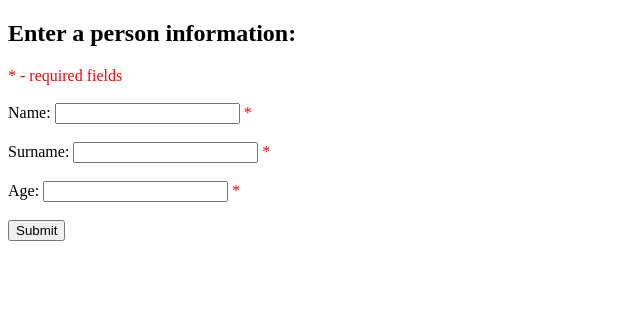
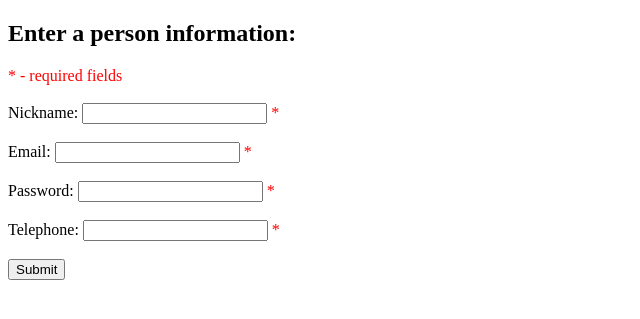
Before and after one commit to Ellywynn/learning-php, a PHP site: page /mysql.php in a window 1280 px wide. Shown: the top 319 px of the page, without its empty margins (0-640 px from the left). Run offline with PHP 8.4, Linux system fonts and the light colour scheme; data that the repository does not hold is empty.

Commit message:
secure working form with mysql connection

```diff
--- a/mysql.php
+++ b/mysql.php
@@ -13,43 +13,125 @@
 
     <?php
 
-    // declare global variables
-    // defaults
-    $name = $age = $surname = "";
-    // errors
-    $nameError = $surnameError = $ageError = "";
+    // declare global variables and set them to empty values
+    $nickname = $email = $password = $telephone = "";
+    // error variables
+    $nicknameError = $emailError = $passwordError = $telephoneError = "";
+
+    // checks for form validation
+    $success = true;
 
     // if there is POST request, check form
     if ($_SERVER['REQUEST_METHOD'] === 'POST') {
         // if name is empty, require it
-        if (empty($_POST['name'])) {
-            $nameError = "Name is required";
+        if (empty($_POST['nickname'])) {
+            $nicknameError = "Nickname is required";
+            $success = false;
         } else {
-            // else check name and match with regex
-            $name = checkInput($_POST['name']);
+            // else check nickname and match with regex
+            $nickname = checkInput($_POST['nickname']);
 
-            if (!preg_match("/^[a-zA-Z]/", $name))
-                $nameErr = "Only letters and white space allowed";
+            if (!preg_match("/^[a-zA-Z0-9]{4,20}/", $nickname)) {
+                $nicknameError = "Only digits and letters allowed(at least 4)";
+                $success = false;
+            }
         }
 
-        if (empty($_POST['surname'])) {
-            $surnameError = "Surname is required";
+        // email validation
+        if (empty($_POST['email'])) {
+            $emailError = "Email is required";
+            $success = false;
         } else {
-            $surname = checkInput($_POST['surname']);
+            $email = checkInput($_POST['email']);
 
-            if (!preg_match("/^[a-zA-Z]/", $surname))
-                $surnameError = "Only letters and white space allowed";
+            if (!filter_var($email, FILTER_VALIDATE_EMAIL)) {
+                $emailError = "Invalid email format";
+                $success = false;
+            }
         }
 
-        if (empty($_POST['age'])) {
-            $ageError = "Age is required";
+        if (empty($_POST['password'])) {
+            $passwordError = "Password is required";
+            $success = false;
         } else {
-            $age = checkInput($_POST['age']);
+            $password = checkInput($_POST['password']);
 
-            if (!preg_match("/^[0-9]/", $age))
-                $ageError = "Only numbers are allowed";
+            if (!preg_match("/^[a-zA-Z0-9]{6,20}$/", $password)) {
+                $passwordError = "Password must be 6-20 letters";
+                $success = false;
+            }
+        }
+
+        if (empty($_POST['telephone'])) {
+            $telephoneError = "Password is required";
+            $success = false;
+        } else {
+            $telephone = checkInput($_POST['telephone']);
+
+            if (!preg_match("/^[0-9]{10}$/", $telephone)) {
+                $telephoneError = "Only digits are allowed";
+                $success = false;
+            }
+        }
+
+        // if form is valid, save information into the database
+        if ($success) {
+            /* database connection */
+
+            // db config
+            $dbserver = "localhost";
+            $dbusername = "root";
+            $dbpassword = "";
+            $dbname = "test";
+            $dbport = 3306;
+
+            try {
+                // try to connect
+                $pdo = new PDO("mysql:host=$dbserver;port=$dbport;dbname=$dbname", $dbusername, $dbpassword);
+
+                // set the error mode
+                $pdo->setAttribute(PDO::ATTR_ERRMODE, PDO::ERRMODE_EXCEPTION);
+
+                $pdo->exec("CREATE DATABASE IF NOT EXISTS $dbname");
+                $pdo->exec("CREATE TABLE IF NOT EXISTS persons(
+        personId INT NOT NULL AUTO_INCREMENT,
+        nickname VARCHAR(40) NOT NULL,
+        email VARCHAR(255) NOT NULL,
+        password VARCHAR(80) NOT NULL,
+        telephone VARCHAR(12) NOT NULL,
+        PRIMARY KEY(personId)
+    )");
+
+                $statement = $pdo->prepare("INSERT INTO persons(nickname, email, password, telephone)
+            VALUES (:nickname, :email, :password, :telephone)");
+
+                $encryptedPassword = password_hash($password, PASSWORD_DEFAULT);
+
+                $statement->bindParam(':nickname', $nickname);
+                $statement->bindParam(':email', $email);
+                $statement->bindParam(':password', $encryptedPassword);
+                $statement->bindParam(':telephone', $telephone);
+
+                $statement->execute();
+
+                // $statement = $pdo->prepare("SELECT password FROM persons WHERE nickname='ellywynn'");
+                // $statement->execute();
+
+                // $result = $statement->setFetchMode(PDO::FETCH_ASSOC);
+
+                // if (password_verify("abcd1234", $statement->fetchAll()[0]['password'])) {
+                //     echo "<h2>PASSWORD VERIFIED</h2>";
+                // }
+
+                // close the connection
+                $pdo = null;
+            } catch (PDOException $e) {
+                // if there is any error, print it
+                echo "Connection failed: " . $e->getMessage();
+            }
         }
     }
+
 
     // checks user input
     function checkInput($element)
@@ -75,80 +157,23 @@
 
     <form action="<?php htmlspecialchars($_SERVER['PHP_SELF']); ?>" method="POST">
         <div class="error">* - required fields</div> <br>
-        Name: <input type="text" name="name" value="<?php echo $name ?>">
-        <span class="error">* <?php echo $nameError; ?></span>
+        Nickname: <input type="text" name="nickname" value="<?php echo $nickname ?>" autocomplete="off" maxlength="20">
+        <span class="error">* <?php echo $nicknameError; ?></span>
         <br> <br>
 
-        Surname: <input type="text" name="surname" value="<?php echo $surname ?>">
-        <span class="error">* <?php echo $surnameError; ?></span>
+        Email: <input type="text" name="email" value="<?php echo $email ?>" autocomplete="off">
+        <span class="error">* <?php echo $emailError; ?></span>
         <br> <br>
 
-        Age: <input type="text" name="age" value="<?php echo $age ?>">
-        <span class="error">* <?php echo $ageError; ?></span>
+        Password: <input type="password" name="password" value="<?php echo $password ?>" autocomplete="off" maxlength="20">
+        <span class="error">* <?php echo $passwordError; ?></span>
+        <br> <br>
+
+        Telephone: <input type="text" name="telephone" value="<?php echo $telephone ?>" autocomplete="off" maxlength="10">
+        <span class="error">* <?php echo $telephoneError; ?></span>
         <br> <br>
         <input type="submit" name="submit" value="Submit">
     </form>
-
-    <?php
-
-    /* database connection */
-
-    // db config
-    $dbserver = "localhost";
-    $dbusername = "root";
-    $dbpassword = "kitsuNYA6996";
-    $dbname = "test";
-    $dbport = 3306;
-
-    try {
-        // try to connect
-        $pdo = new PDO("mysql:host=$dbserver;port=$dbport;dbname=$dbname", $dbusername, $dbpassword);
-
-        // set the error mode
-        $pdo->setAttribute(PDO::ATTR_ERRMODE, PDO::ERRMODE_EXCEPTION);
-
-        $pdo->exec("CREATE DATABASE IF NOT EXISTS $dbname");
-        $pdo->exec("CREATE TABLE IF NOT EXISTS persons(
-            personId INT NOT NULL AUTO_INCREMENT,
-            nickname VARCHAR(40) NOT NULL,
-            email VARCHAR(255) NOT NULL,
-            password VARCHAR(255) NOT NULL,
-            telephone VARCHAR(12) NOT NULL,
-            PRIMARY KEY(personId)
-        )");
-
-        //  $statement = $pdo->prepare("INSERT INTO persons(nickname, email, password, telephone)
-        //  VALUES (:nickname, :email, :password, :telephone)");
-
-        // $statement->bindParam(':nickname', $nickname);
-        // $statement->bindParam(':email', $email);
-        // $statement->bindParam(':password', $password);
-        // $statement->bindParam(':telephone', $telephone);
-
-        // $nickname = 'ellywynn';
-        // $email = 'whatisyouandme@mail.ru';
-        // $password = password_hash('abcd1234', PASSWORD_DEFAULT);
-        // $telephone = '12341234';
-        // $statement->execute();
-
-        $statement = $pdo->prepare("SELECT password FROM persons WHERE nickname='ellywynn'");
-        $statement->execute();
-
-        $result = $statement->setFetchMode(PDO::FETCH_ASSOC);
-
-        if (password_verify("abcd1234", $statement->fetchAll()[0]['password'])) {
-            echo "<h2>PASSWORD VERIFIED</h2>";
-        }
-
-
-        // close the connection
-        $pdo = null;
-    } catch (PDOException $e) {
-        // if there is any error, print it
-        echo "Connection failed: " . $e->getMessage();
-    }
-    ?>
-
 </body>
 
 </html>
```
